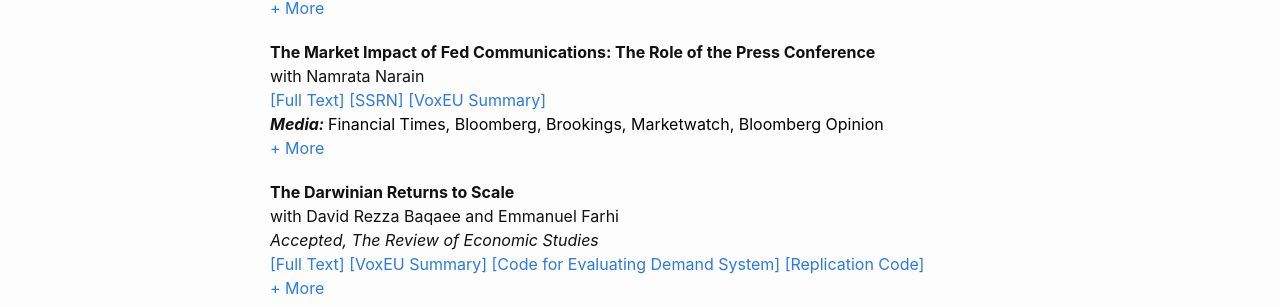
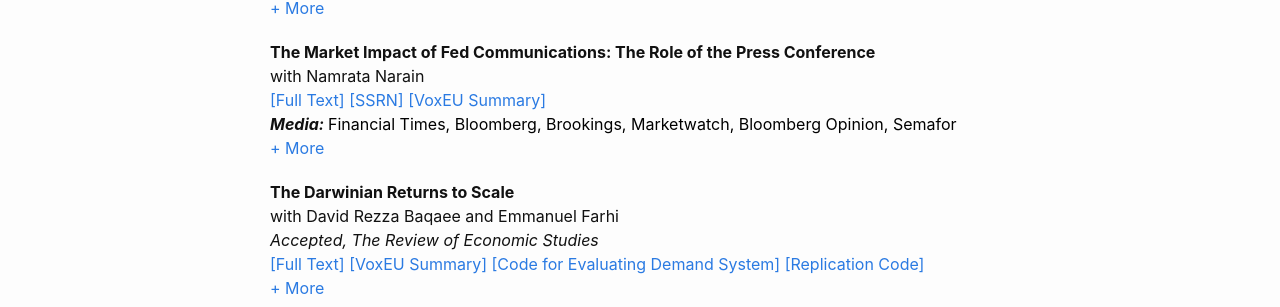
Before and after one commit to kunalsangani/kunalsangani.github.io, a Jekyll site: the page built from research.markdown, in a window 1280 px wide. Shown: the part 339-646 px from the top of the page. Built offline with Jekyll 4.4.1, drawn with Linux system fonts in a browser that asks for light colours; nearby versions of some CDN libraries.

Commit message:
Updated media list

```diff
--- a/_data/research.yml
+++ b/_data/research.yml
@@ -64,6 +64,9 @@
         - c5:
           name: Bloomberg Opinion
           href: https://www.bloomberg.com/opinion/articles/2023-03-23/rocky-horror-fed-show-stuck-in-a-time-warp-with-janet-and-jerome
+        - c6:
+          name: Semafor
+          href: https://www.semafor.com/newsletter/03/28/2023/the-silicon-valley-bank-blame-game
       abstract: >-
         We document a shift in the market impact of the press conference given by the Federal Reserve Chair at the close of FOMC meetings.
         Using intraday trading data, we find that market volatility is more than three times higher during
```
